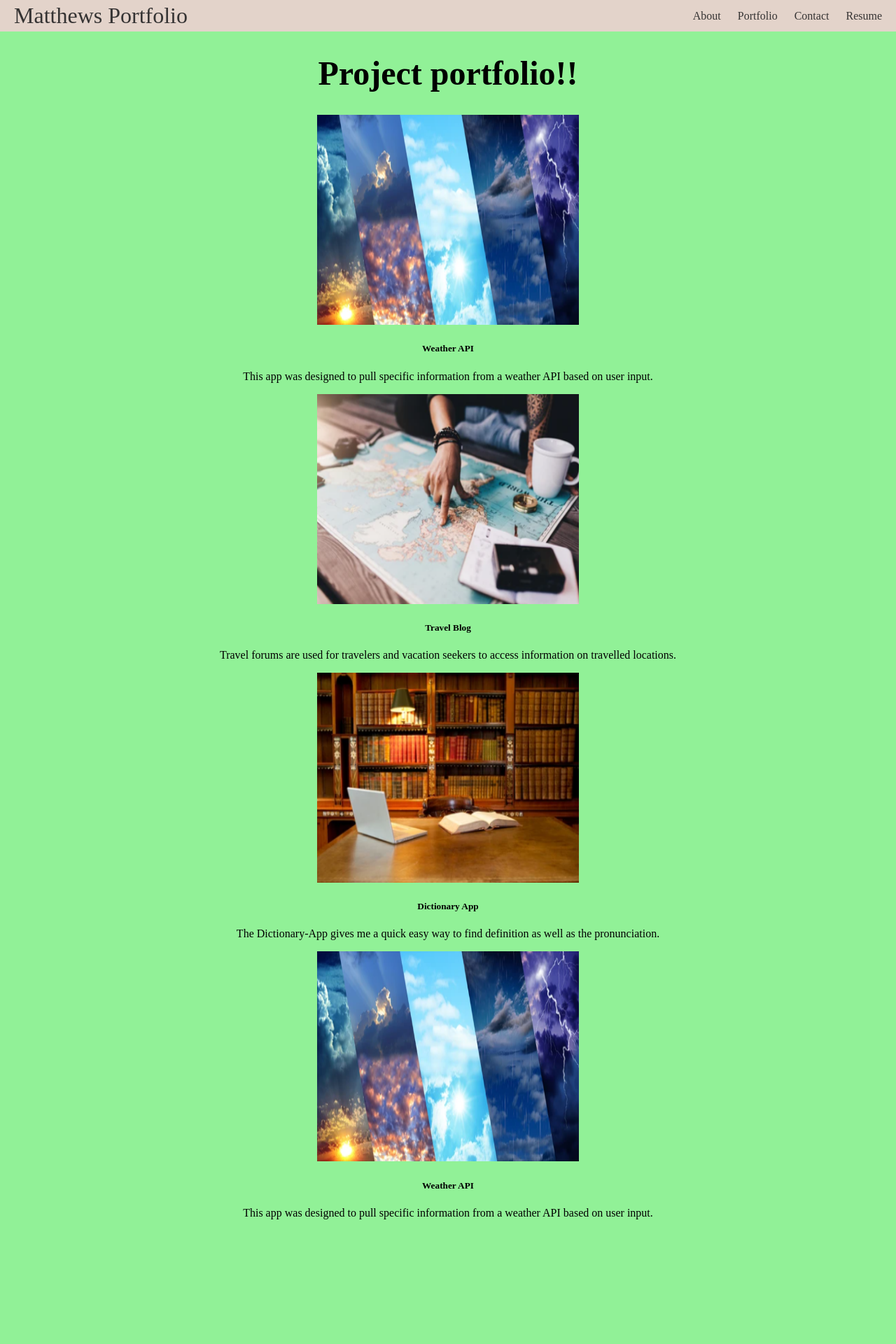
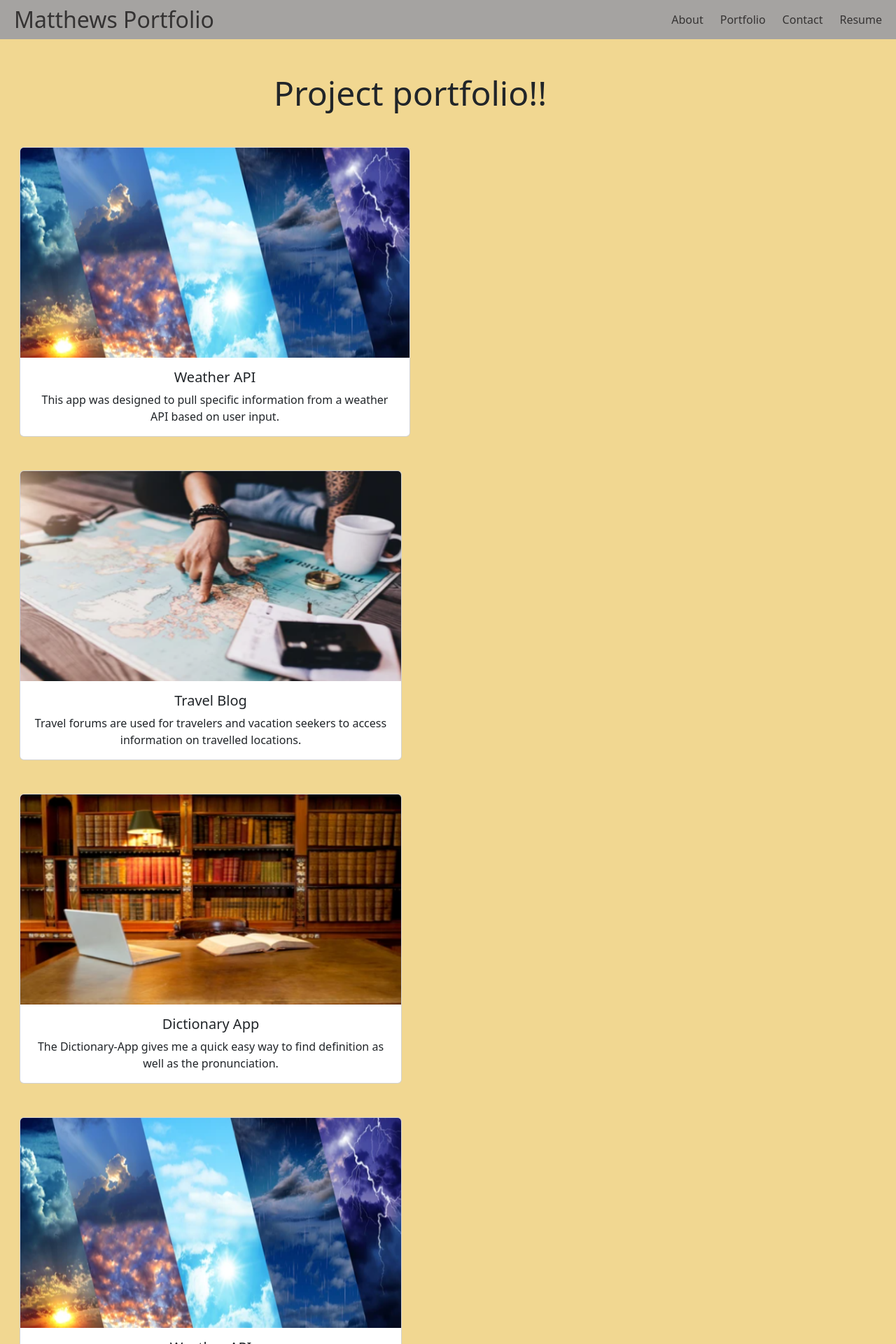
Before and after one commit to MatthewC86/react-portfolio, a React (Create React App) app: page /portfolio in a window 1280 px wide. Shown: the top 1920 px of the page at 70% size. Before the commit the page ends 1758 px from the top, so only its background shows below. Built offline with nearby package versions, Linux system fonts and the light colour scheme.

Commit message:
added bootstrap functionality

```diff
--- a/src/components/Pages/Portfolio.js
+++ b/src/components/Pages/Portfolio.js
@@ -1,3 +1,5 @@
+import React from "react";
+
 export default function Portfolio(props) {
 //   const cardStyle = {
 //     width: "25rem",
@@ -19,7 +21,7 @@ export default function Portfolio(props) {
                   className="card-img-top"
                   src={require("../Pages/WeatherApp.png")}
                   alt="Weather API"
-                  style={{ width: "30%", height: "300px" }}
+                  style={{ width: "100%", height: "300px" }}
                 />
               </a>
               <div className="card-body">
@@ -43,7 +45,7 @@ export default function Portfolio(props) {
                   className="card-img-top"
                   src={require("../Pages/TravelApp.png")}
                   alt="Travel Forum"
-                  style={{ width: "30%", height: "300px" }}
+                  style={{ width: "100%", height: "300px" }}
                 />
               </a>
               <div className="card-body">
@@ -66,7 +68,7 @@ export default function Portfolio(props) {
                   className="card-img-top"
                   src={require("../Pages/DictionaryApp.png")}
                   alt="Weather API"
-                  style={{ width: "30%", height: "300px" }}
+                  style={{ width: "100%", height: "300px" }}
                 />
               </a>
               <div className="card-body">
@@ -90,7 +92,7 @@ export default function Portfolio(props) {
                   className="card-img-top"
                   src={require("../Pages/WeatherApp.png")}
                   alt="Weather API"
-                  style={{ width: "30%", height: "300px" }}
+                  style={{ width: "100%", height: "300px" }}
                 />
               </a>
               <div className="card-body">
--- a/src/index.css
+++ b/src/index.css
@@ -5,7 +5,7 @@
 body {
     margin: 0;
 
-    background-color: rgb(145, 241, 151);
+    background-color: rgb(241, 215, 145);
 
   }
 
@@ -19,7 +19,7 @@ body {
   }
 
   .nav {
-    background-color: rgb(227, 211, 202);
+    background-color: rgb(165, 163, 161);
     color:blueviolet;
     display: flex;
     justify-content: space-between;
--- a/src/index.js
+++ b/src/index.js
@@ -1,8 +1,11 @@
 import React from 'react';
 import ReactDOM from 'react-dom';
 import App from './App';
+import "bootstrap/dist/css/bootstrap.min.css";
+import "bootstrap/dist/js/bootstrap.bundle.min.js";
 import './index.css';
 import { BrowserRouter } from "react-router-dom"
+
 
 ReactDOM.render(
     // now using one router for all routing
```
